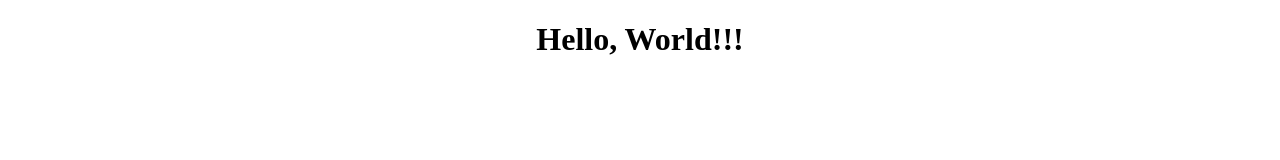
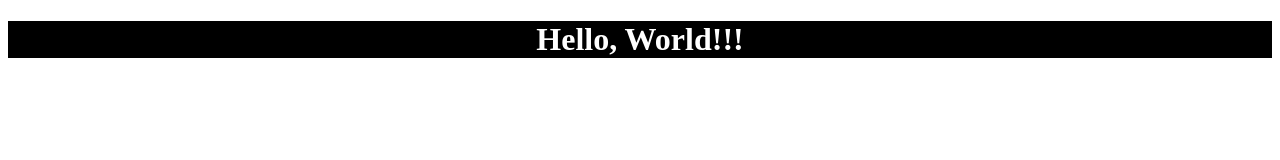
Before and after one commit to jinyoung0323/Web, a plain HTML site: page Hello.html in a window 1280 px wide. Drawn offline with Linux system fonts and the light colour scheme.

Commit message:
190926_2

```diff
--- a/Hello.html
+++ b/Hello.html
@@ -1,12 +1,13 @@
 <!DOCTYPE html>
 <!--Html 영역-->
 <html lang="ko">
-    <!--
-        Head 영역
-    -->
+    <!--Head 영역-->
     <head>
         <meta charset="utf-8">
-        <!--<title>HelloWorld</title>-->
+        <title>HelloWorld</title>
+        <style>
+            h1 { color: white; background: black;}
+        </style>
     </head>
     <!--Body 영역-->
     <body>
```
